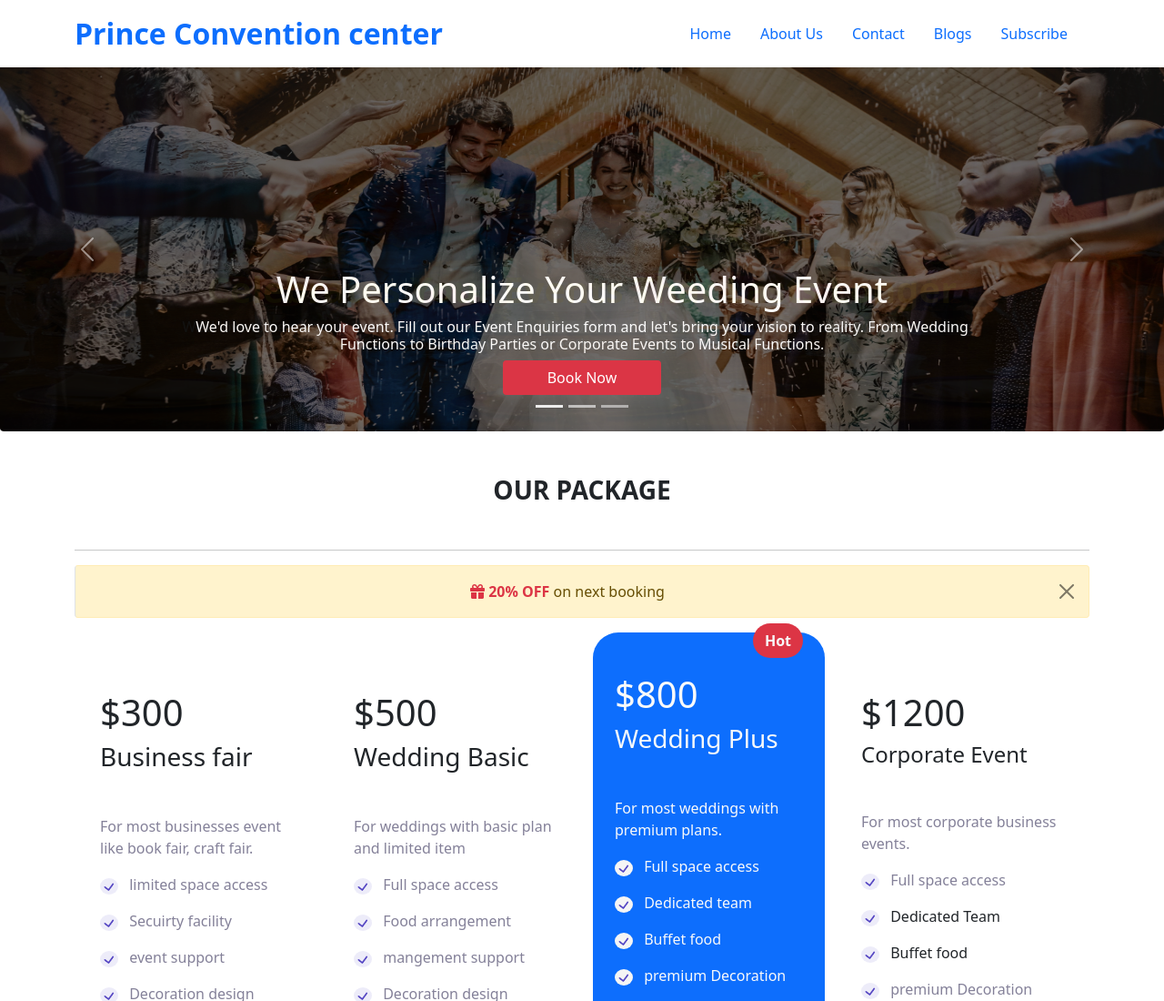
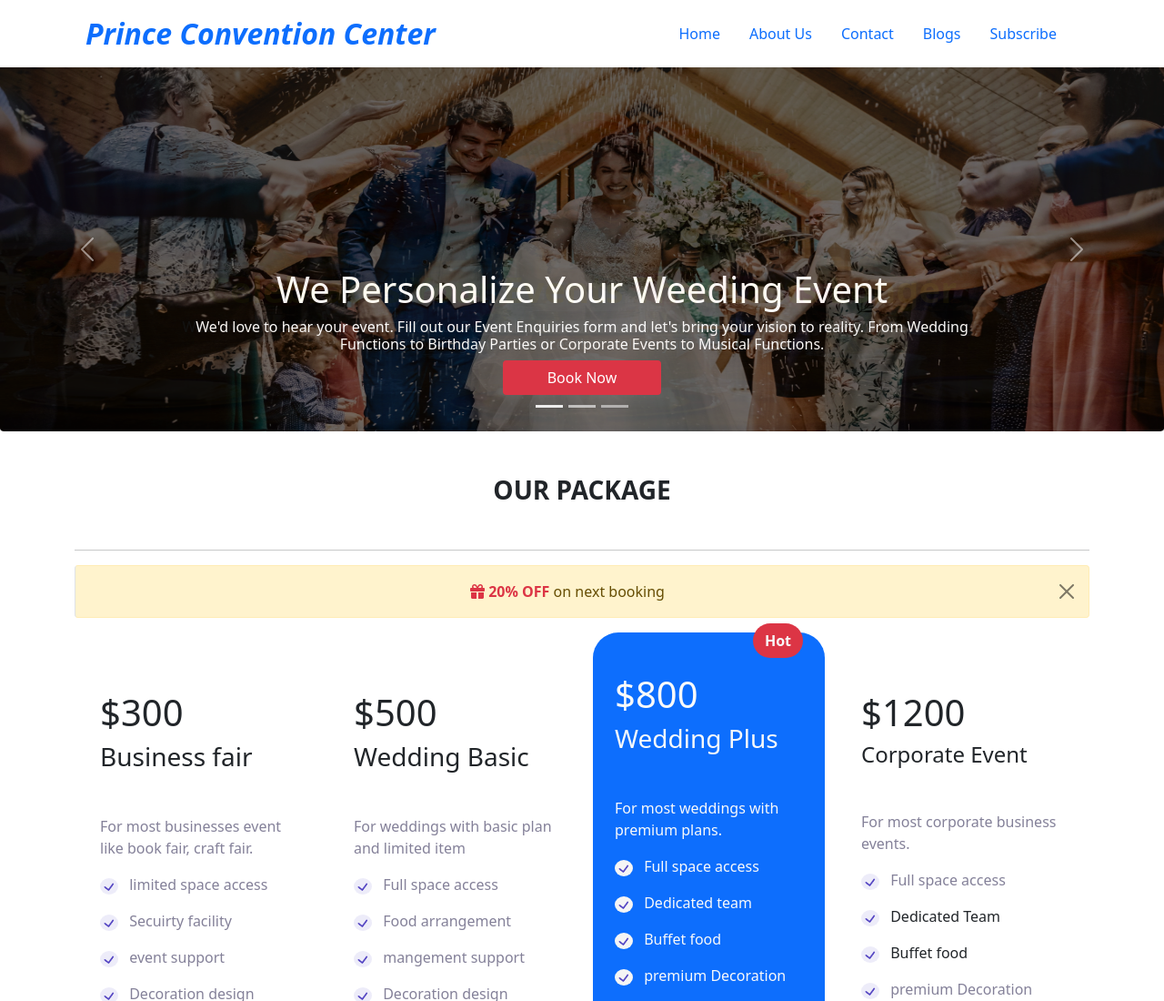
Before and after one commit to habulCoderJohnny/convention-center-with-bootstrap, a plain HTML site: page index.html in a window 1280 px wide. Shown: the top 1100 px of the page at 91% size. Drawn offline with nearby package versions, Linux system fonts and the light colour scheme.

Commit message:
title style change

```diff
--- a/index.html
+++ b/index.html
@@ -5,7 +5,7 @@
     <meta charset="UTF-8">
     <meta http-equiv="X-UA-Compatible" content="IE=edge">
     <meta name="viewport" content="width=device-width, initial-scale=1.0">
-    <title>Responsive-landing-page-convention-center-site</title>
+    <title>Responsive-landing-page-convention-center</title>
     <link href="https://cdn.jsdelivr.net/npm/bootstrap@5.1.3/dist/css/bootstrap.min.css" rel="stylesheet"
         integrity="sha384-1BmE4kWBq78iYhFldvKuhfTAU6auU8tT94WrHftjDbrCEXSU1oBoqyl2QvZ6jIW3" crossorigin="anonymous">
     <!-- bootstrap linked -->
@@ -26,10 +26,10 @@
 
     <header>
         <!--                  navbar-strat-here                -->
-
+        <section class="container">
         <nav class="navbar navbar-expand-lg navbar-primary">
             <div class="container">
-                <a class="navbar-brand fw-bold fs-2" href="#">Prince Convention center</a>
+                <a class="navbar-brand fw-bold fs-2 fst-italic" href="#">Prince Convention Center</a>
                 <button class="navbar-toggler" type="button" data-bs-toggle="collapse"
                     data-bs-target="#navbarNavDropdown" aria-controls="navbarNavDropdown" aria-expanded="false"
                     aria-label="Toggle navigation">
@@ -57,7 +57,7 @@
                 </div>
             </div>
         </nav>
-
+    </section>
         <!--                        navbar-ends-here                      -->
 
 
```
